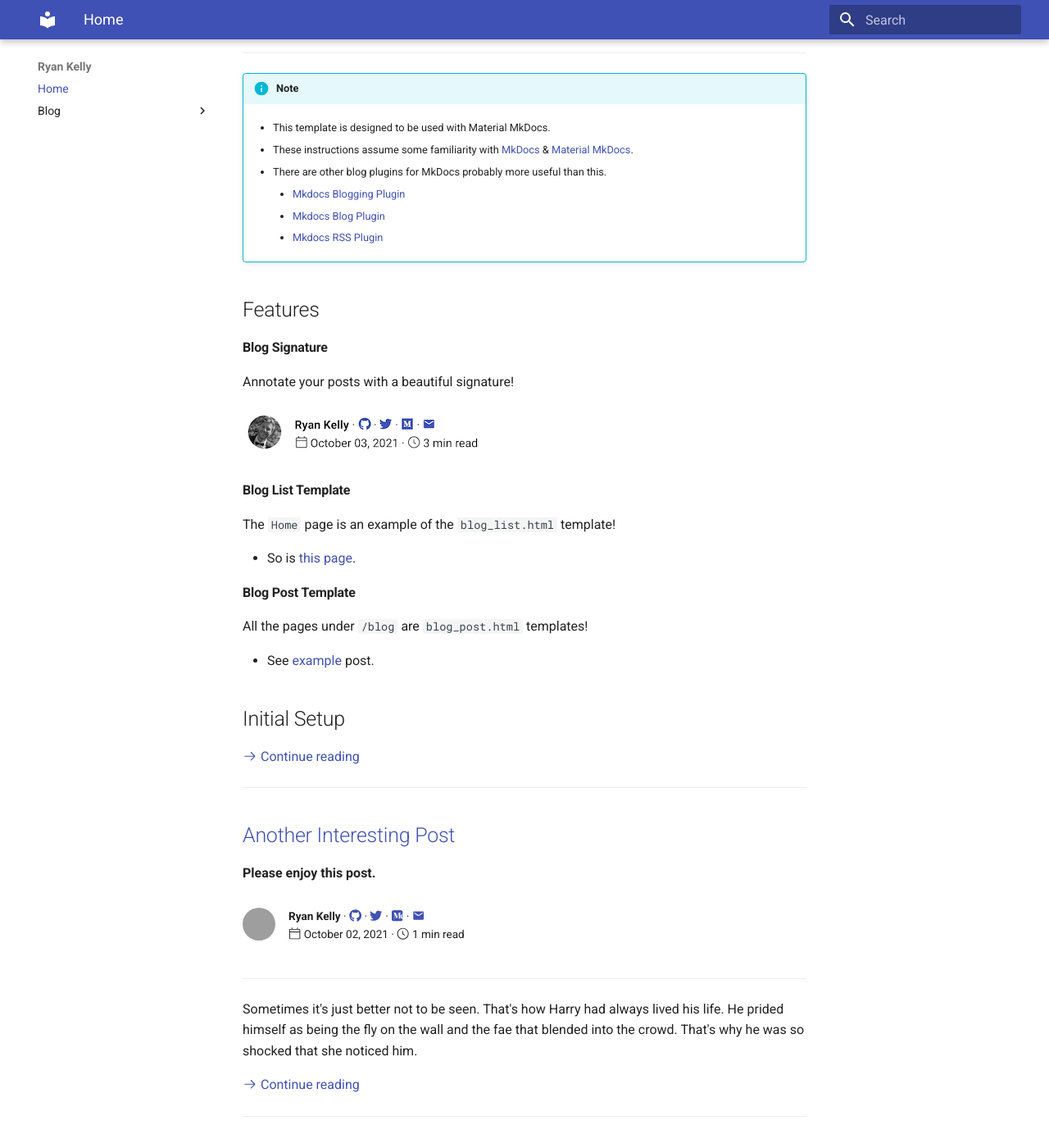
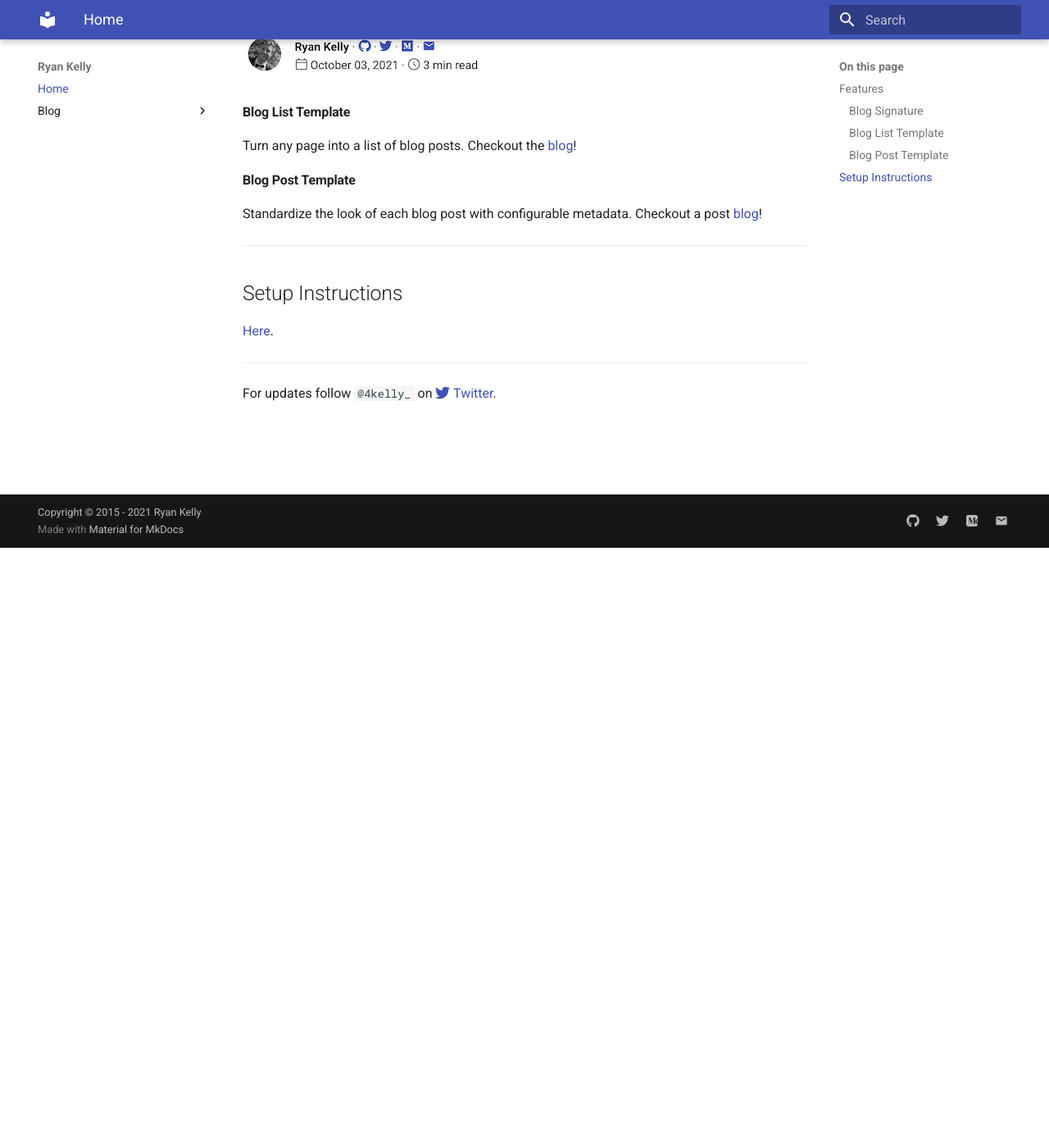
Before and after one commit to 4kelly/material-mkdocs-blog, an MkDocs documentation site: the page built from docs/index.md, in a window 1280 px wide and 1400 px high, scrolled down 732 px. Shown: the whole window at 82% size. Built offline with MkDocs 1.6.1 and Material for MkDocs 9.7.7, drawn with Linux system fonts in a browser that asks for light colours; emoji names are drawn with the system emoji font; some of the changed text lies outside the part shown; grey boxes are pictures that could not be loaded.

Commit message:
fix some links (#2)

````diff
--- a/docs/blog/2021/how_to_build_this_blog.md
+++ b/docs/blog/2021/how_to_build_this_blog.md
@@ -8,43 +8,7 @@ description: >
 date: 2021-10-03
 ---
 
-!!! info "Note"
-
-    - This template is designed to be used with Material MkDocs.
-
-    - These instructions assume some familiarity with [MkDocs](https://www.mkdocs.org) &
-    [Material MkDocs](https://squidfunk.github.io/mkdocs-material/).
-
-    - There are other blog plugins for MkDocs probably more useful than this.
-
-        - [Mkdocs Blogging Plugin](https://pypi.org/project/mkdocs-blogging-plugin/)
-        - [Mkdocs Blog Plugin](https://pypi.org/project/mkdocs-blog-plugin/)
-        - [Mkdocs RSS Plugin](https://pypi.org/project/mkdocs-rss-plugin/)
-
-
-## Features
-
-#### Blog Signature
-
-Annotate your posts with a beautiful signature!
-
-![Blogging Signature](/img/signature.png){ lazy=true }
-
-#### Blog List Template
-
-The `Home` page is an example of the `blog_list.html` template!
-
-- So is [this page](/blog).
-
-#### Blog Post Template
-
-All the pages under `/blog` are `blog_post.html` templates!
-
-- See [example](/blog/subtopic/interesting_post) post.
-
-## Initial Setup
-
-<p hidden>#more</p>
+## Setup
 
 ### Starting From Scratch
 
@@ -173,13 +139,13 @@ blog:
 
 The signature is configured by:
 
-- Your Material MkDocs [extra.social]((https://squidfunk.github.io/mkdocs-material/setup/setting-up-the-footer/#social-links))
+- Your Material MkDocs [extra.social](https://squidfunk.github.io/mkdocs-material/setup/setting-up-the-footer/#social-links)
 section to generate the social links.
 - The `author` and `author_image` options from the new [configuration section](#configuration) under `extra.blog`.
 
 ### Configuring A Blog List
 
-- After following the [quickstart](#quick-start),
+- After following the [quickstart](#setup),
 add this template metadata to any page that you want to display a list of blog posts.
 
 ```markdown
@@ -192,7 +158,7 @@ Add any markdown content here, the blog list will be displayed below it.
 
 ### Configuring A Blog Post
 
-- After following the [quickstart](#quick-start),
+- After following the [quickstart](#setup),
  add this template metadata to the page that you want to become a blog post.
 - Any content in your blog post above the special `<p hidden>#more</p>` tag will be shown in the preview.
     - You can manually place this tag anywhere within your blog post.
--- a/docs/index.md
+++ b/docs/index.md
@@ -1,5 +1,5 @@
 ---
-template: blog_list.html
+title: Home
 description: MkDocs blog. How to use Material MkDocs static site generator as a blog.
 ---
 
@@ -9,13 +9,46 @@ description: MkDocs blog. How to use Material MkDocs static site generator as a
 
 How to use [Material MkDocs](https://squidfunk.github.io/mkdocs-material/) static site generator as a blog.
 
-!!! tip "Like the look?"
-
-    For updates follow `@4kelly_` on [:fontawesome-brands-twitter: Twitter](https://twitter.com/4kelly_).
-
 Credit for the inspiration and styling should be attributed to the author of [Material MkDocs](https://squidfunk.github.io/mkdocs-material/)
 `@squidfunk` [:fontawesome-brands-twitter: Twitter](https://twitter.com/squidfunk),
 I just packaged it up into something re-usable.
+
+!!! info "Note"
+
+    - This template is designed to be used with Material MkDocs.
+
+    - These instructions assume some familiarity with [MkDocs](https://www.mkdocs.org) &
+    [Material MkDocs](https://squidfunk.github.io/mkdocs-material/).
+
+    - There are other blog plugins for MkDocs probably more useful than this.
+
+        - [Mkdocs Blogging Plugin](https://pypi.org/project/mkdocs-blogging-plugin/)
+        - [Mkdocs Blog Plugin](https://pypi.org/project/mkdocs-blog-plugin/)
+        - [Mkdocs RSS Plugin](https://pypi.org/project/mkdocs-rss-plugin/)
+
+
+## Features
+
+#### Blog Signature
+
+Annotate your posts with a beautiful signature!
+
+![Blogging Signature](/img/signature.png){ lazy=true }
+
+#### Blog List Template
+
+Turn any page into a list of blog posts. Checkout the [blog](/blog)!
+
+#### Blog Post Template
+
+Standardize the look of each blog post with configurable metadata. Checkout a post [blog](/blog/subtopic/boring_post)!
+
 ---
 
-# ^^[Latest Posts](blog)^^
+## Setup Instructions
+
+[Here](/blog/2021/how_to_build_this_blog).
+
+---
+
+For updates follow `@4kelly_` on [:fontawesome-brands-twitter: Twitter](https://twitter.com/4kelly_).
--- a/mkdocs.yml
+++ b/mkdocs.yml
@@ -58,9 +58,6 @@ markdown_extensions:
   - admonition
   - pymdownx.details
   - pymdownx.superfences
-  - pymdownx.caret
-  - pymdownx.mark
-  - pymdownx.tilde
   - pymdownx.emoji:
       emoji_index: !!python/name:materialx.emoji.twemoji
       emoji_generator: !!python/name:materialx.emoji.to_svg
````
Also changed, not shown: other parts of docs/blog/2021/how_to_build_this_blog.md (+2 -0 lines), README.md (+1 -1 lines).
